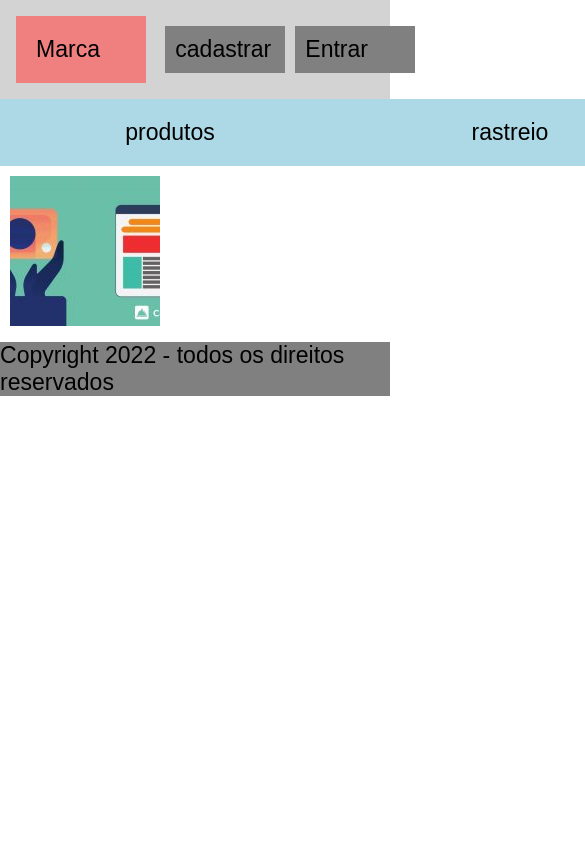
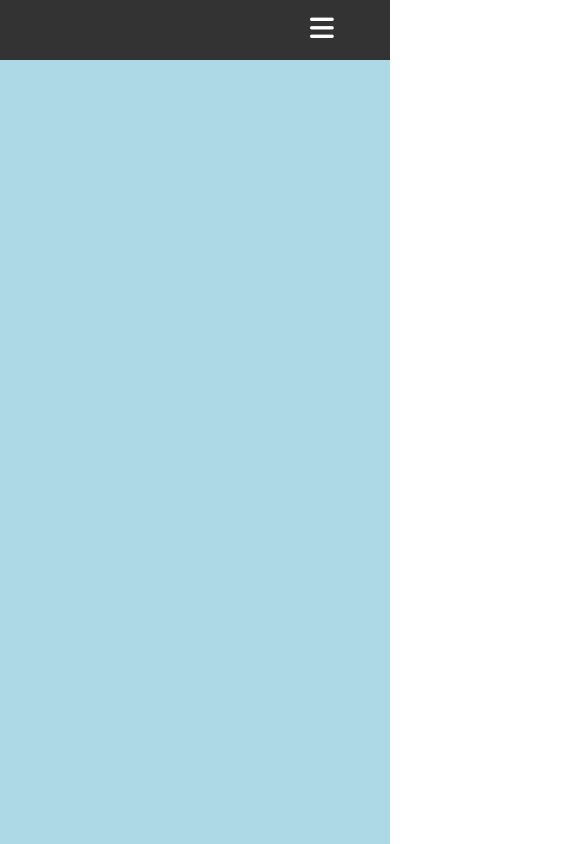
Before and after one commit to hvvvpl/front-end, a plain HTML site: page index.html in a window 390 px wide. Shown: the top 844 px of the page, 585 px wide, since content can reach past the window. Drawn offline with Linux system fonts and the light colour scheme.

Commit message:
tdah site com menu mobile

```diff
--- a/index.html
+++ b/index.html
@@ -5,35 +5,46 @@
     <meta charset="UTF-8">
     <meta http-equiv="X-UA-Compatible" content="IE=edge">
     <meta name="viewport" content="width=device-width, initial-scale=1.0">
-    <title>Document</title>
+    <title>Gabriel TDAH Mind</title>
     <link rel="stylesheet" href="style.css">
+    <meta name="viewport" content="" width="device-width, initial-scale=1">
+    <script src="https://kit.fontawesome.com/960d74f0ca.js" crossorigin="anonymous"></script>
+
 </head>
 
 <body>
+
     <header>
-        <a href="#">Marca</a>
-        <div>
+        <nav>
+            <input type="checkbox" id="menuToggle">
+            <label for="menuToggle" class="menu-icon">
+                <i class="fa-solid fa-bars"></i>
+                <i class="fa-solid fa-circle-xmark"></i>
+            </label>
             <ul>
-                <li>cadastrar</li>
-                <li>Entrar</li>
+                <a href="">
+                    <li>aonde estou?</li>
+                </a>
+                <a href="">
+                    <li>quem você é?</li>
+                </a>
+                <a href="">
+                    <li>este projeto</li>
+                </a>
             </ul>
-        </div>
+        </nav>
     </header>
-    <nav>
-        <ul>
-            <li>produtos</li>
-            <li>rastreio </li>
-            <li>carrinho</li>
-            <li>compras</li>
-        </ul>
-    </nav>
+
     <main>
-        <img src="imgs/Copia-de-Copia-de-Copia-de-Instagram-and-third-party-apps-4-150x150.jpg" alt="imagem main">
+        <section id="sobreosite">
+            <p>sobre o site</p>
+        </section>
     </main>
-    <section></section>
+
     <footer>
-        <p>Copyright 2022 - todos os direitos reservados</p>
+        <p>teste</p>
     </footer>
+
 
 </body>
 
--- a/style.css
+++ b/style.css
@@ -3,64 +3,127 @@ html{
 }
 
 *{
-    margin: 0px;
-    padding: 0px;
-    font-size: 1.2rem;
+    margin: 0;
+    padding: 0;
     font-family: Arial, Helvetica, sans-serif;
-    text-decoration: none
+    list-style: none;
+    text-decoration: none;
 }
 
-img{
+li{
+    color:white;
+}
+
+
+header{
+    background-color: rgb(51, 51, 51);
+    padding: 10px;
+    height: 40px;
+}
+nav input, nav label{
+    display: none;
+}
+nav ul{
+
+    display: flex;
+    justify-content:space-evenly;
+
+}
+nav ul li{
+    padding: 10px;
 
 }
 
-header {
+main{
+    height: 1200px;
+    background-color: lightblue;
+
+}
+#sobreosite{
+
+}
+
+
+footer{
+    background-color: black;
+    color: white;
+    height: 100px;
+    padding: 10px;
     display: flex;
-    justify-content: space-between;
-    background-color: lightgrey;
-    padding: 16px;
-    align-items: center;
+    align-content: center;
+    justify-content: space-evenly;
 }
-header a{
-    background-color: lightcoral;
-    color: black;
-    padding: 20px;
-    flex: 0 0 90px;
+footer p{
+    background-color: grey;
+
 }
-header a:hover,header li:hover,nav li:hover {
-    font-size: 90%;
-}
-header ul{
-    display: flex;
-}
-header li{
-    display: flex;
-    padding: 10px;
-    margin-left: 10px;
-    background-color: grey;
-    flex: 0 0 100px;
+
+@media screen and (max-width: 768px){
+    header{
+        margin: 0px;
+        padding: 0px;
+        position: fixed;
+        top: 0px;
+        width: 100%;
+        height: 60px;
     }
     nav{
-    background-color: lightgreen;
+        position: absolute;
+        width: 100%;
+        height: 100%;
     }
     nav ul{
         display: flex;
-    background-color: lightslategray;
-    justify-content: space-between;
+        position: fixed;
+        flex-direction: column;
+        justify-content: center;
+        align-items: center;
+        top: 0px;
+        left: 0px;
+        width: 100%;
+        height: 0%;
+        background-color: rgba(0, 0, 0, 0.7);
+        overflow: hidden;
+        -webkit-transition: height 0.3s;
+        -moz-transition: height 0.3s;
+        -ms-transition: height 0.3s;
+        -o-transition: height 0.3s;
+        transition: height 0.3s;
 
     }
-nav li{
-    display: flex;
-    background-color: lightblue;
-    padding: 20px;
-    flex: 0 0 300px;
-    text-align: center;
-    justify-content: space-around;
+
+    nav ul li{
+        height: 60px;
+        color: white;
     }
-main{
-    padding: 10px;
+    .menu-icon {
+        width: 50px;
+        height: inherit;
+        display: block;
+        position: absolute;
+        top: 15px;
+        right: 30px;
+        line-height: 60px;
+        color: white;
+        z-index: 999;
+    }
+    #menuToggle:checked ~ label i:nth-child(2) {
+        display: block;
+    }
+    #menuToggle:checked ~ label i:first-child {
+        display: none;
+    }
+    #menuToggle:not(:checked) ~ label i:first-child {
+        display: block;
+    }
+    #menuToggle:not(:checked) ~ label i:nth-child(2) {
+        display: none;
+    }
+    #menuToggle:checked ~ ul{
+        height: 100%;
+    }
+    .menu-icon i{
+        font-size: 1.7em;
+    }
 
 }
-footer{
-    background-color: grey;
-}
```
Also changed, not shown: 3responsividade.txt, imgs/Copia-de-Copia-de-Copia-de-Instagram-and-third-party-apps-4-150x150.jpg (deleted), login.css (deleted), login.html (deleted). Lines whose indentation alone changed are shown as unchanged.
